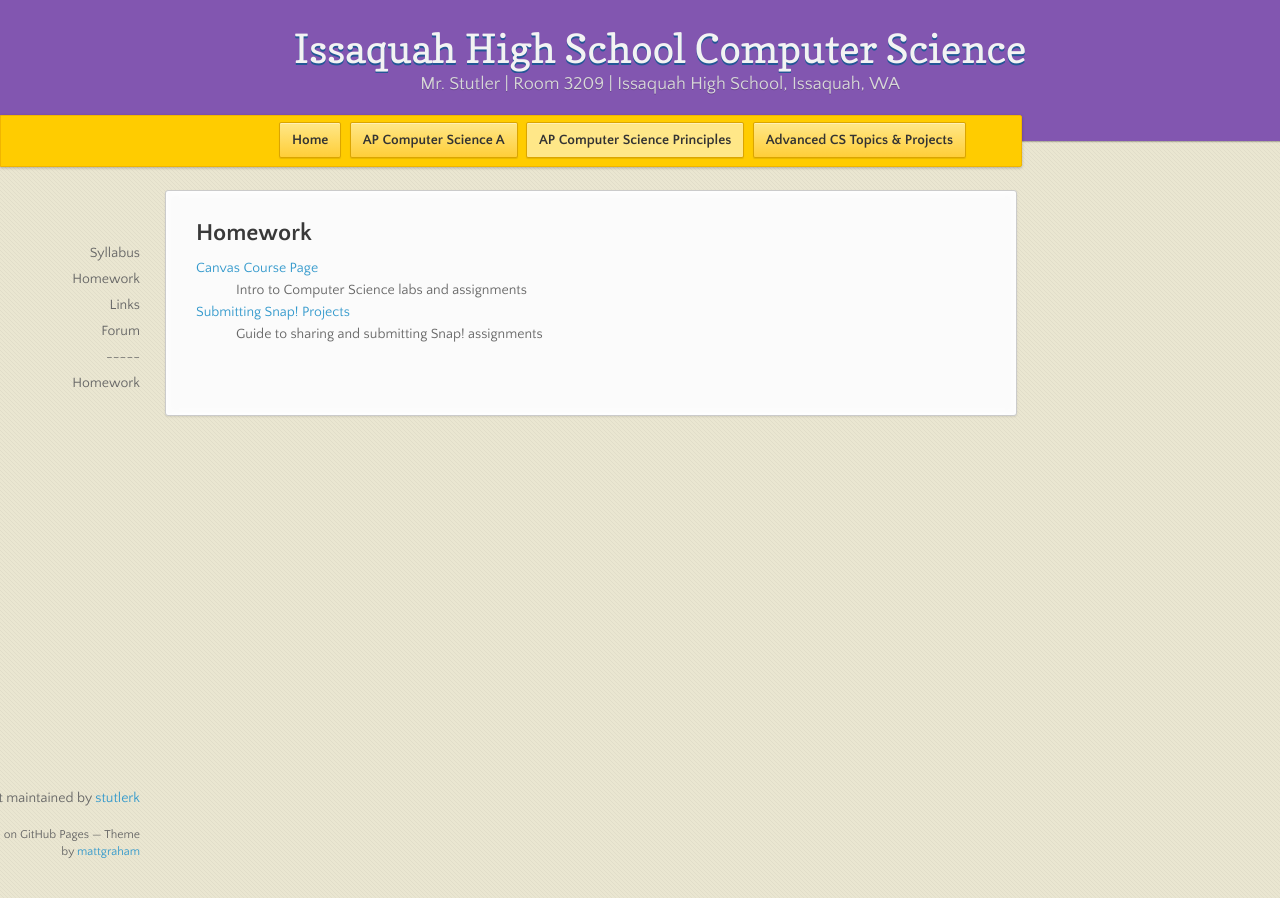
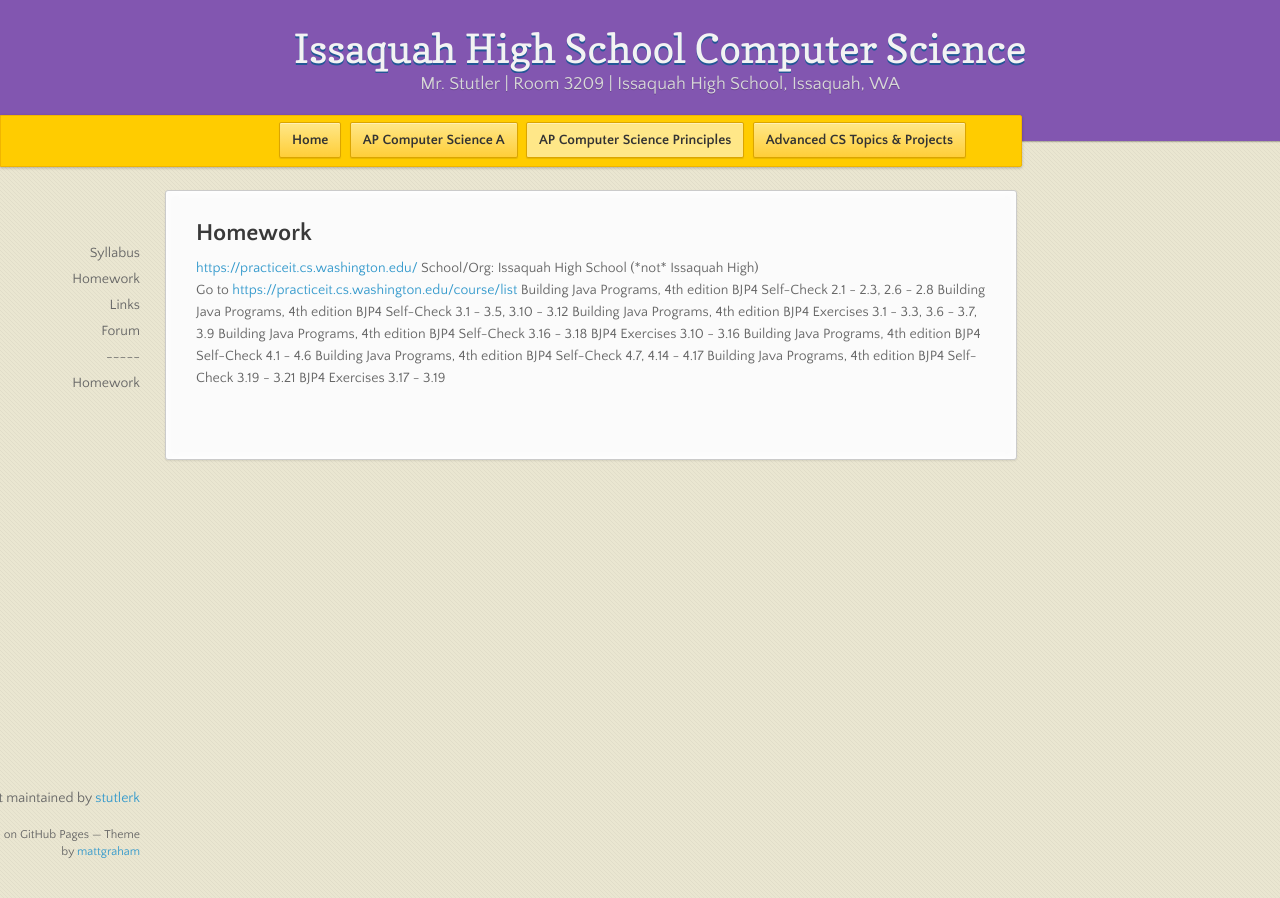
Before and after one commit to stutlerk/ihs-website, a Jekyll site: the page built from _apcsprinciples/homework.html, in a window 1280 px wide. Built offline with Jekyll 4.4.1, drawn with Linux system fonts in a browser that asks for light colours; nearby versions of some CDN libraries.

Commit message:
Update homework.html

```diff
--- a/_apcsprinciples/homework.html
+++ b/_apcsprinciples/homework.html
@@ -6,10 +6,40 @@ layout: course
 <section>
 <h2>Homework</h2>
 <dl>
+<a href="https://practiceit.cs.washington.edu/" _target="blank">https://practiceit.cs.washington.edu/</a>
+
+School/Org: Issaquah High School (*not* Issaquah High)</br>
+
+Go to <a href="https://practiceit.cs.washington.edu/course/list" _target="blank">https://practiceit.cs.washington.edu/course/list</a>
+
+Building Java Programs, 4th edition
+   BJP4 Self-Check 2.1 - 2.3, 2.6 - 2.8
+
+Building Java Programs, 4th edition
+   BJP4 Self-Check 3.1 - 3.5, 3.10 - 3.12
+
+Building Java Programs, 4th edition
+   BJP4 Exercises 3.1 - 3.3, 3.6 - 3.7, 3.9
+
+Building Java Programs, 4th edition
+   BJP4 Self-Check 3.16 - 3.18
+   BJP4 Exercises 3.10 - 3.16
+
+Building Java Programs, 4th edition
+   BJP4 Self-Check 4.1 - 4.6
+
+Building Java Programs, 4th edition
+   BJP4 Self-Check 4.7, 4.14 - 4.17
+
+Building Java Programs, 4th edition
+   BJP4 Self-Check 3.19 - 3.21
+   BJP4 Exercises 3.17 - 3.19
+  <!--
   <dt><a href="https://canvas.instructure.com/courses/1216523">Canvas Course Page</a></dt>
   <dd>Intro to Computer Science labs and assignments</dd>
 
   <dt><a href="https://onedrive.live.com/view.aspx?resid=5F4171E7CD2A4033!72868&app=Word&authkey=!ADPqcgzuekAAkyg">Submitting Snap! Projects</a></dt>
   <dd>Guide to sharing and submitting Snap! assignments</dd>
+  -->
 </dl>
 </section>
```
